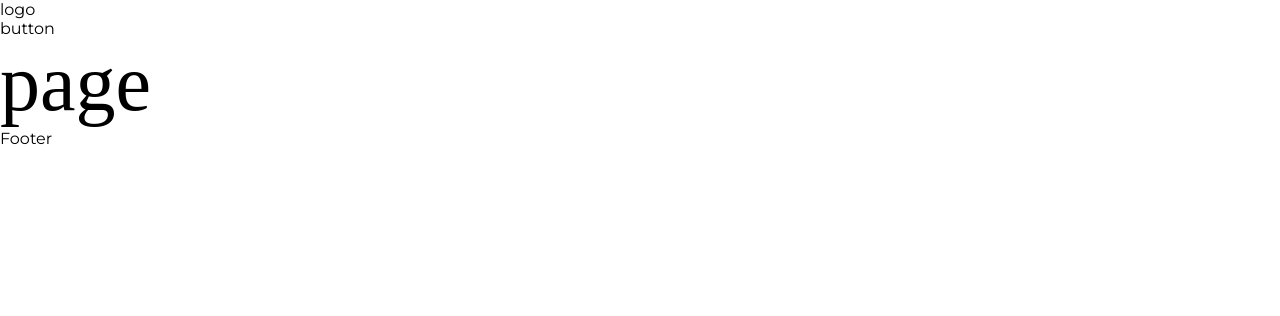
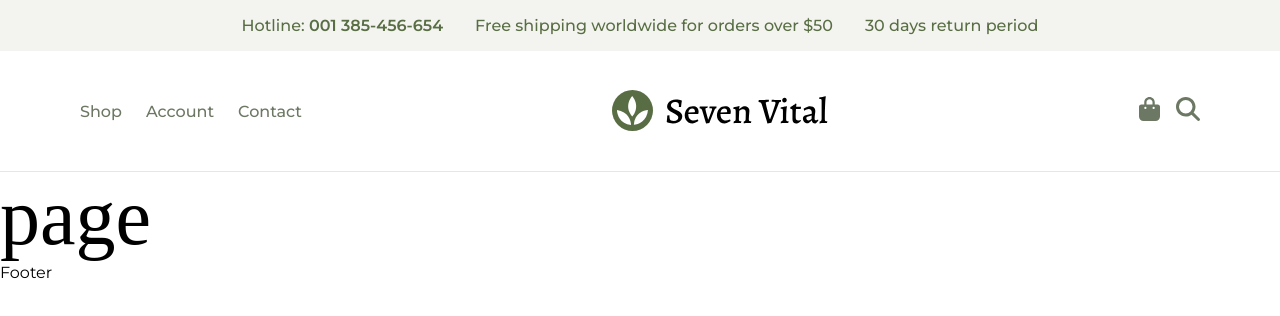
Before and after one commit to Lointainy/Seven-vital, a Next.js app: page / in a window 1280 px wide. Shown: the top 316 px of the page. Built offline with nearby package versions, Linux system fonts and the light colour scheme.

Commit message:
created header with navbar

```diff
--- a/components/Nav/Nav.jsx
+++ b/components/Nav/Nav.jsx
@@ -1,15 +1,89 @@
+'use client';
+import Link from 'next/link';
+
+import DropdownField from '@components/fields/Dropdown/Dropdown';
+import { useToggle } from '@hooks/useToggle';
+import styles from './Nav.module.scss';
+
 const Nav = () => {
+	const links = [
+		{
+			path: 'shop',
+			title: 'shop'
+		},
+		{
+			path: 'account',
+			title: 'account'
+		},
+		{
+			path: 'contact',
+			title: 'contact'
+		}
+	];
+
+	const { toggle: dropdown, handleToggle, setToggle } = useToggle(false);
+
 	return (
-		<nav>
-			<ul>
-				<li></li>
+		<nav className={styles.nav}>
+			<ul className={styles.links}>
+				{links.map((link, i) => {
+					return (
+						<li key={`${i}${link.title}`} className={styles.link}>
+							<Link href={`/${link.path}`}>{link.title}</Link>
+						</li>
+					);
+				})}
 			</ul>
-			<div className="">logo</div>
-			<div className="">
-				<ul>
-					<li>button</li>
-				</ul>
+			<div className={styles.mobile}>
+				<div className={styles.bars} onClick={handleToggle}>
+					<svg xmlns="http://www.w3.org/2000/svg" height="2em" viewBox="0 0 448 512">
+						<path
+							d="M0 96C0 78.3 14.3 64 32 64H416c17.7 0 32 14.3 32 32s-14.3 32-32 32H32C14.3 128 0 113.7 0 96zM0 256c0-17.7 14.3-32 32-32H416c17.7 0 32 14.3 32 32s-14.3 32-32 32H32c-17.7 0-32-14.3-32-32zM448 416c0 17.7-14.3 32-32 32H32c-17.7 0-32-14.3-32-32s14.3-32 32-32H416c17.7 0 32 14.3 32 32z"
+							fill="#6C7863"
+						/>
+					</svg>
+				</div>
+				{dropdown && (
+					<DropdownField position={'left'}>
+						<ul className={styles.dropdownLinks}>
+							{links.map((link, i) => {
+								return (
+									<li key={`${i}${link.title}`} className={styles.dropdownLink}>
+										<Link href={`/${link.path}`}>{link.title}</Link>
+									</li>
+								);
+							})}
+						</ul>
+					</DropdownField>
+				)}
 			</div>
+			<div className={styles.logo}>
+				<img src="/assets/logo.svg" alt="" />
+			</div>
+			<ul className={styles.buttons}>
+				<li>
+					<Link href={'/cart'}>
+						<i>
+							<svg xmlns="http://www.w3.org/2000/svg" height="1.5em" viewBox="0 0 448 512">
+								<path
+									d="M160 112c0-35.3 28.7-64 64-64s64 28.7 64 64v48H160V112zm-48 48H48c-26.5 0-48 21.5-48 48V416c0 53 43 96 96 96H352c53 0 96-43 96-96V208c0-26.5-21.5-48-48-48H336V112C336 50.1 285.9 0 224 0S112 50.1 112 112v48zm24 48a24 24 0 1 1 0 48 24 24 0 1 1 0-48zm152 24a24 24 0 1 1 48 0 24 24 0 1 1 -48 0z"
+									fill="#6C7863"
+								/>
+							</svg>
+						</i>
+					</Link>
+				</li>
+				<li>
+					<i>
+						<svg xmlns="http://www.w3.org/2000/svg" height="1.5em" viewBox="0 0 512 512">
+							<path
+								d="M416 208c0 45.9-14.9 88.3-40 122.7L502.6 457.4c12.5 12.5 12.5 32.8 0 45.3s-32.8 12.5-45.3 0L330.7 376c-34.4 25.2-76.8 40-122.7 40C93.1 416 0 322.9 0 208S93.1 0 208 0S416 93.1 416 208zM208 352a144 144 0 1 0 0-288 144 144 0 1 0 0 288z"
+								fill="#6C7863"
+							/>
+						</svg>
+					</i>
+				</li>
+			</ul>
 		</nav>
 	);
 };
--- /dev/null
+++ b/components/Nav/Nav.module.scss
@@ -0,0 +1,75 @@
+@import '@styles/abstacts/variables';
+@import '@styles/abstacts/mixins';
+
+@include media(xs, mn) {
+	.nav {
+		@include container;
+		display: grid;
+		grid-auto-flow: column;
+		justify-content: space-between;
+		align-items: center;
+		height: 7.5rem;
+		background-color: $bg-white;
+	}
+
+	.links {
+		display: none;
+	}
+
+	.logo {
+		max-height: 50px;
+	}
+
+	.buttons {
+		display: flex;
+		flex-direction: row;
+		flex-wrap: wrap;
+		gap: 1rem;
+	}
+
+	.mobile {
+		display: grid;
+		align-items: center;
+		justify-content: center;
+		position: relative;
+
+		.bars {
+			cursor: pointer;
+		}
+
+		.dropdownLinks {
+			display: grid;
+			grid-auto-flow: row;
+			row-gap: 1.5rem;
+
+			.dropdownLink {
+				font-size: 24px;
+				font-style: normal;
+				font-weight: 500;
+				line-height: normal;
+				color: $color-green-3;
+				text-transform: capitalize;
+			}
+		}
+	}
+}
+
+@include media(md, mn) {
+	.mobile {
+		display: none;
+	}
+	.links {
+		display: grid;
+		grid-auto-flow: column;
+		column-gap: 1.5rem;
+
+		.link {
+			font-size: 16px;
+			font-style: normal;
+			font-weight: 500;
+			line-height: normal;
+			color: $color-green-3;
+			text-transform: capitalize;
+		}
+	}
+}
--- a/components/layout/Header/Header.jsx
+++ b/components/layout/Header/Header.jsx
@@ -3,10 +3,15 @@ import styles from './Header.module.scss';
 
 const Header = () => {
 	return (
-		<header>
-			<div className={styles.infoBar}>
-				<i></i>
-			</div>
+		<header className={styles.header}>
+			<ul className={styles.infoBar}>
+				<li>
+					<i></i>
+					Hotline: <span className={styles.bold}>001 385-456-654</span>
+				</li>
+				<li>Free shipping worldwide for orders over $50</li>
+				<li>30 days return period</li>
+			</ul>
 			<Nav />
 		</header>
 	);
--- a/components/layout/Header/Header.module.scss
+++ b/components/layout/Header/Header.module.scss
@@ -0,0 +1,35 @@
+@import '@styles/abstacts/variables';
+@import '@styles/abstacts/mixins';
+
+@include media(xs, mn) {
+	.header {
+		border-bottom: 1px solid #e7e6e3;
+	}
+
+	.infoBar {
+		display: flex;
+		flex-direction: row;
+		gap: 1rem 2rem;
+		flex-wrap: wrap;
+		align-items: center;
+		justify-content: center;
+		min-height: 35px;
+		padding: 1rem 0;
+		background-color: $bg-light-green;
+		font-size: 14px;
+		font-style: normal;
+		font-weight: 500;
+		line-height: normal;
+		color: $text-green;
+	}
+
+	.bold {
+		font-weight: 600;
+	}
+}
+
+@include media(md, mn) {
+	.infoBar {
+		font-size: 16px;
+	}
+}
```
